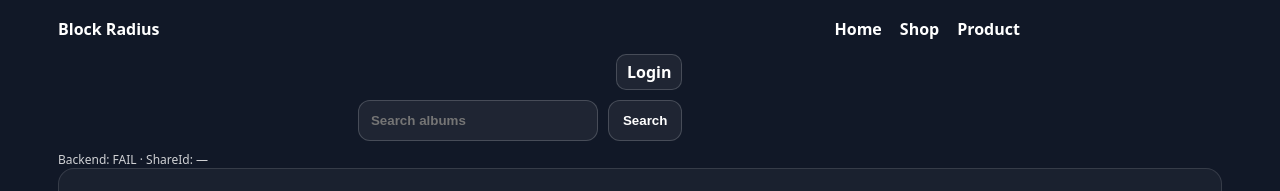
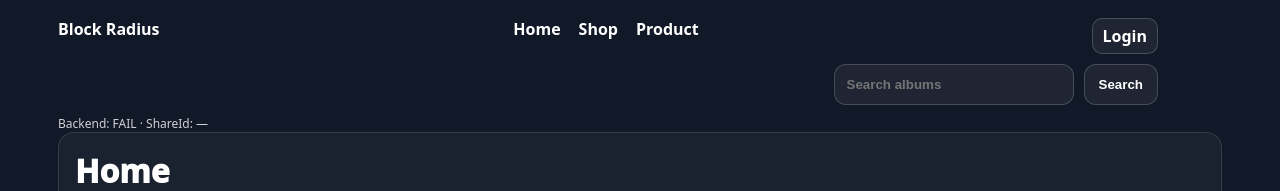
Before and after one commit to testingthechange/blackout-web, a React (Vite) app: page / in a window 1280 px wide. Shown: the top 191 px of the page. Built offline with nearby package versions, Linux system fonts and the light colour scheme; no server answers.

Commit message:
Right-align login/search header and enforce 40s preview continuation

```diff
--- a/src/App.jsx
+++ b/src/App.jsx
@@ -119,7 +119,8 @@ export default function App() {
   return (
     <div style={{ minHeight: "100vh", background: "#111827", color: "white" }}>
       <div style={{ maxWidth: 1200, margin: "0 auto", padding: "18px 18px 120px" }}>
-        <div style={{ display: "grid", gridTemplateColumns: "1.15fr .85fr", gap: 14, maxWidth: 1100 }}>
+        {/* HEADER */}
+        <div style={headerWrap}>
           <div style={{ fontWeight: 900 }}>Block Radius</div>
 
           <div style={{ display: "flex", gap: 18, justifyContent: "center" }}>
@@ -128,8 +129,8 @@ export default function App() {
             <Link to={productHref} style={navLink}>Product</Link>
           </div>
 
-          <div style={{ display: "flex", justifyContent: "flex-end" }}>
-            <div style={{ width: 360 }}>
+          {/* RIGHT: login + search, fully right-justified */}
+          <div style={rightStack}>
             <div style={{ display: "flex", justifyContent: "flex-end" }}>
               <Link to="/login" style={loginLink}>Login</Link>
             </div>
@@ -140,7 +141,7 @@ export default function App() {
                 updateQueryParam(searchDraft);
                 if (!loc.pathname.startsWith("/shop")) nav("/shop" + window.location.search);
               }}
-                style={{ marginTop: 10, display: "flex", gap: 10, justifyContent: "flex-end" }}
+              style={searchRow}
             >
               <input
                 value={searchDraft}
@@ -152,12 +153,13 @@ export default function App() {
             </form>
           </div>
         </div>
-        </div>
 
+        {/* STATUS */}
         <div style={{ marginTop: 10, fontSize: 12, opacity: 0.8 }}>
           Backend: {String(backendStatus).toUpperCase()} · ShareId: {activeShareId || "—"}
         </div>
 
+        {/* ROUTES */}
         <Routes>
           <Route path="/" element={<Home />} />
           <Route path="/shop" element={<Shop backendBase={BACKEND_BASE} shareId={activeShareId} />} />
@@ -189,7 +191,7 @@ export default function App() {
         </Routes>
       </div>
 
-      {/* PLAYER: mount as soon as a track is selected (url can be empty while signing) */}
+      {/* PLAYER */}
       {playerVisible ? (
         activeTrack ? (
           <BottomPlayer
@@ -228,6 +230,29 @@ export default function App() {
   );
 }
 
+const headerWrap = {
+  display: "grid",
+  gridTemplateColumns: "1fr 1fr 1fr",
+  alignItems: "start",
+  gap: 14,
+  maxWidth: 1100,
+};
+
+const rightStack = {
+  justifySelf: "end",
+  width: 360,
+  display: "grid",
+  gap: 10,
+  justifyItems: "end",
+};
+
+const searchRow = {
+  display: "flex",
+  gap: 10,
+  justifyContent: "flex-end",
+  width: "100%",
+};
+
 const navLink = { color: "white", textDecoration: "none", fontWeight: 900 };
 
 const loginLink = {
```
Lines whose indentation alone changed are shown as unchanged.
